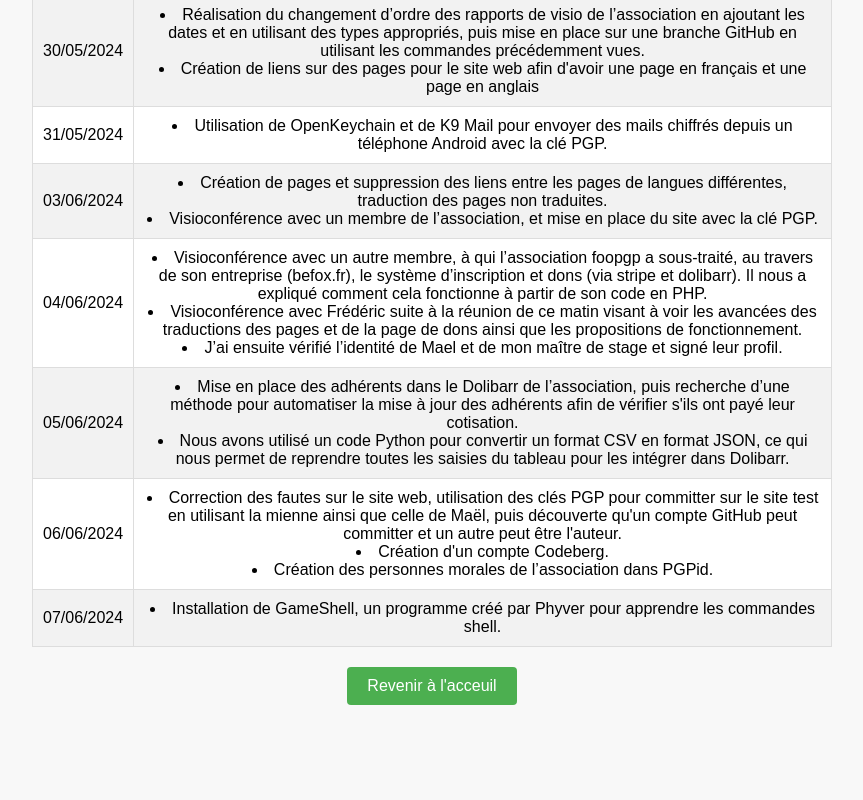
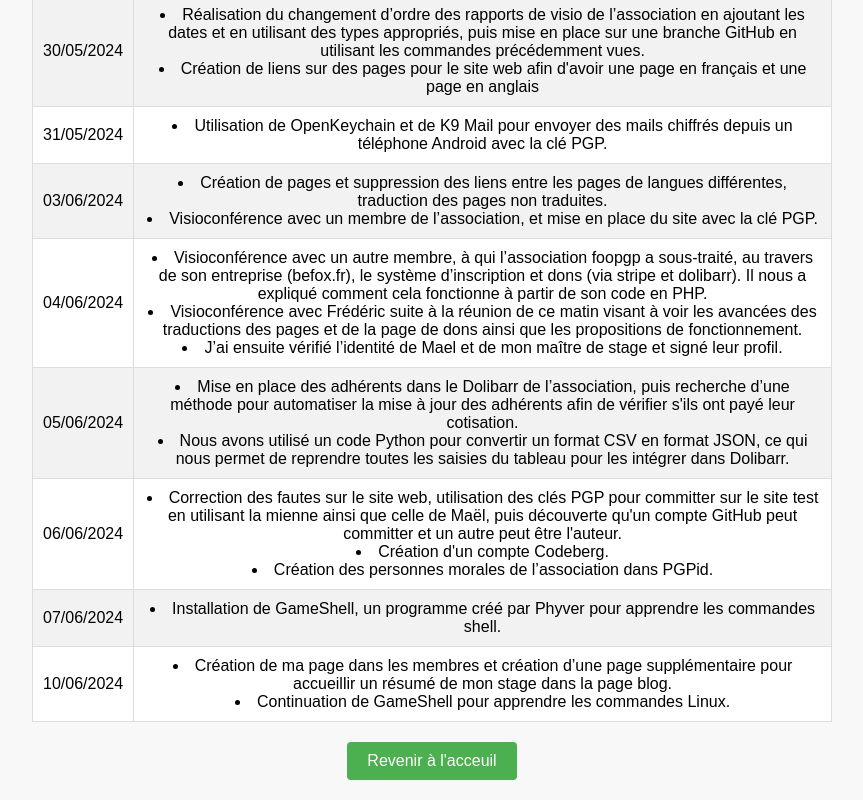
Before and after one commit to Hankloche/PORTFOLIO, a plain HTML site: page index3.html in a window 1280 px wide. Shown: the part 513-1313 px from the top of the page, without its empty margins (208-1071 px from the left). Before the commit the page ends 1238 px from the top, so only its background shows below. Drawn offline with Linux system fonts and the light colour scheme.

Commit message:
Add files via upload

```diff
--- a/index3.html
+++ b/index3.html
@@ -94,6 +94,13 @@
                         <li>Installation de GameShell, un programme créé par Phyver pour apprendre les commandes shell.</li>
                     </td>
                 </tr>
+                <tr>
+                    <td>10/06/2024</td>
+                    <td>
+                        <li>Création de ma page dans les membres et création d’une page supplémentaire pour accueillir un résumé de mon stage dans la page blog.</li>
+                        <li>Continuation de GameShell pour apprendre les commandes Linux.</li>
+                    </td>
+                </tr>
 
                 <!-- Ajoutez autant de lignes que nécessaire -->
             </tbody>
```
